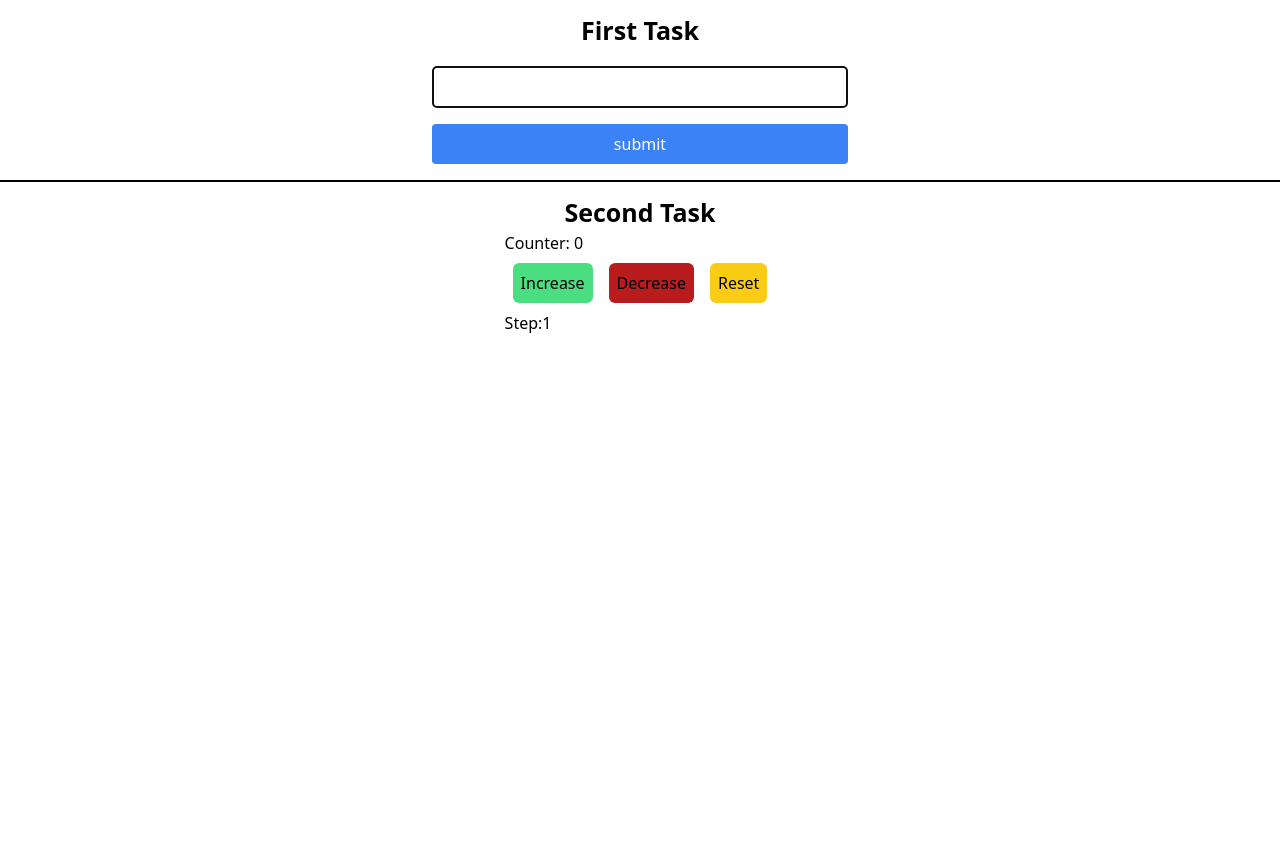
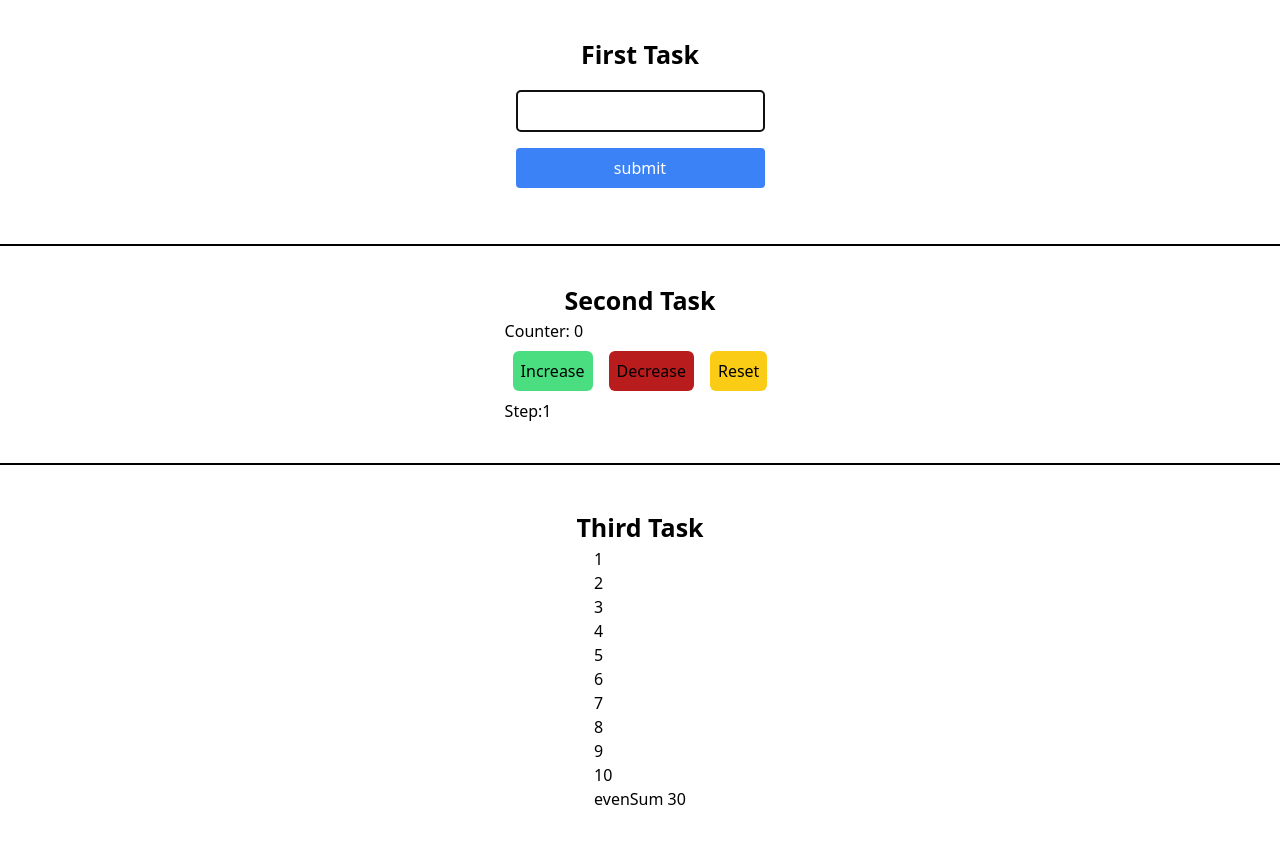
Before and after one commit to kian-farzaneh/hw17, a React (Vite) app: page / in a window 1280 px wide. Before the commit the page ends 800 px from the top, so only its background shows below. Built offline with nearby package versions, Linux system fonts and the light colour scheme.

Commit message:
finish third task

```diff
--- a/src/components/homeComponents/homeComponents.tsx
+++ b/src/components/homeComponents/homeComponents.tsx
@@ -1,15 +1,24 @@
 import React from "react";
 import FirstTask from "../firstTask/firstTask";
 import SecondTask from "../secondTask/secondTask";
+import { ThirdTask } from "../thirdTask/ThirdTask";
 
 function HomeComponents() {
     return <>
-        <div>
+        <div className="p-6 pb-10 flex flex-col justify-center items-center">
             <FirstTask />
         </div>
+
         <div className="w-full border border-black"></div>
-        <div className="flex flex-col justify-center items-center">
+
+        <div className="p-6 pb-10 flex flex-col justify-center items-center">
             <SecondTask />
+        </div>
+
+        <div className="w-full border border-black"></div>
+
+        <div className="p-8 flex flex-col justify-center items-center">
+            <ThirdTask />
         </div>
     </>;
 };
--- /dev/null
+++ b/src/components/thirdTask/ThirdTask.tsx
@@ -0,0 +1,24 @@
+import React, { useMemo } from "react";
+
+
+export const ThirdTask = () => {
+
+    const numbers = [1, 2, 3, 4, 5, 6, 7, 8, 9, 10];
+
+    const evenSum = useMemo(() => {
+        return numbers.filter(num => num % 2 === 0).reduce((acc, num) => acc + num, 0);
+    }, [numbers]);
+
+    return <>
+        <h1 className="w-full mt-3 font-bold text-[25px] flex justify-center items-center">Third Task</h1>
+        <div>
+            <ul>
+                {numbers.map((num) => (
+                    <li key={num}>{num}</li>
+                ))}
+            </ul>
+            <h3>evenSum {evenSum}</h3>
+        </div>
+    </>
+
+}
```
